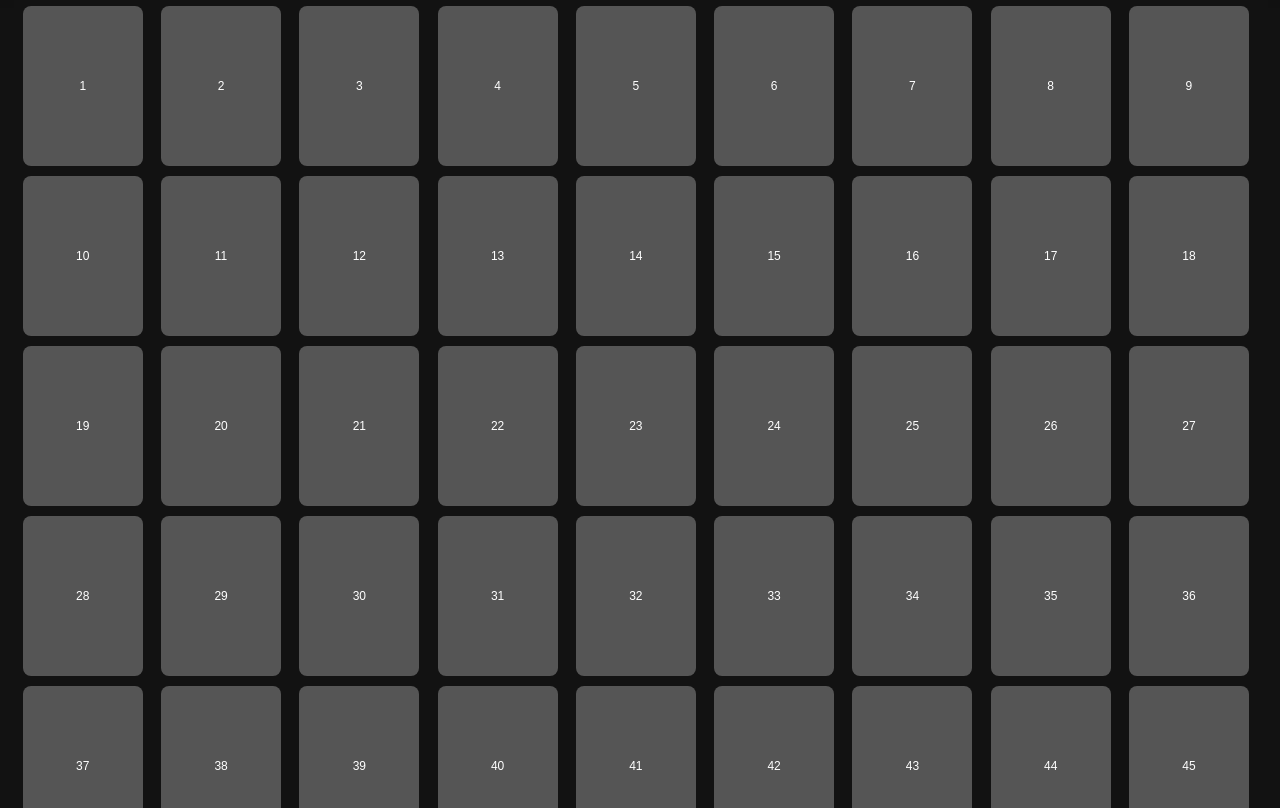
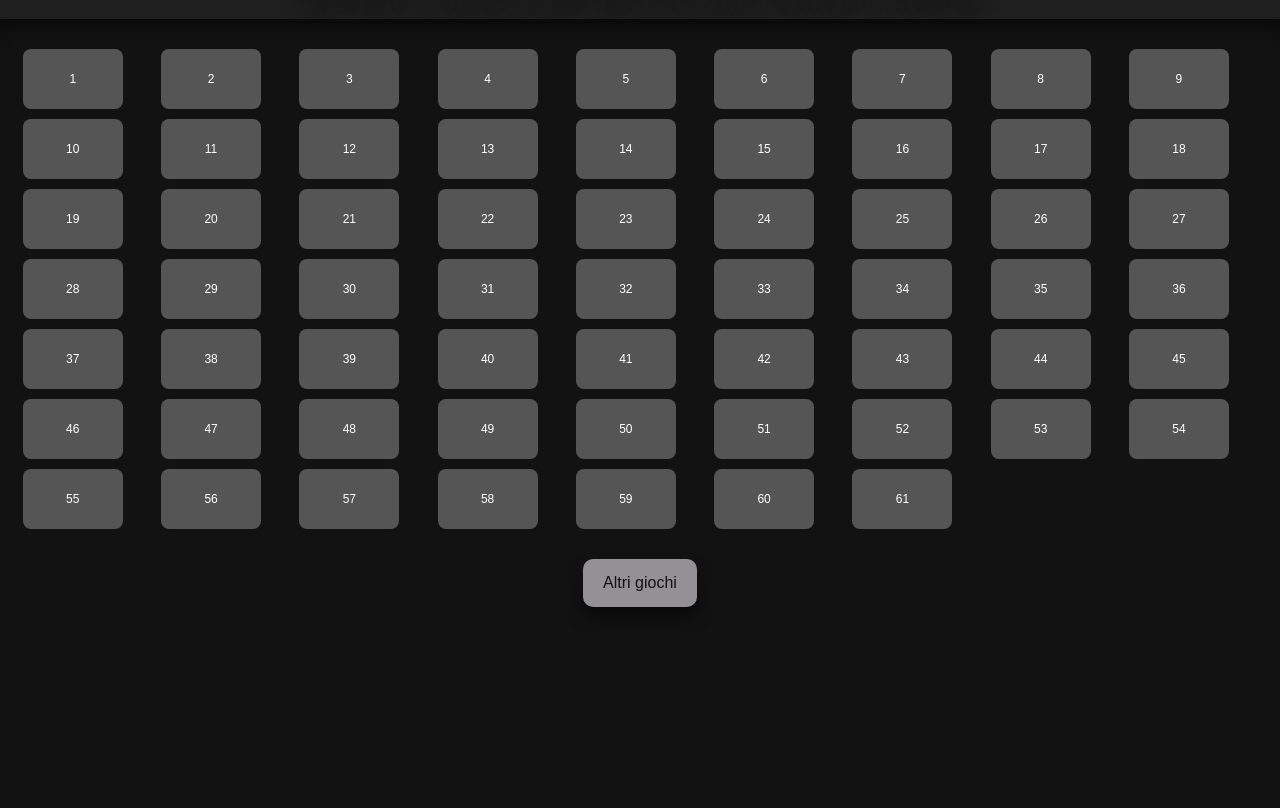
Before and after one commit to maxys2025/Hot-Secrets-V2, a plain HTML site: page index.html in a window 1280 px wide. Shown: the part 150-958 px from the top of the page. After the commit the page ends 800 px from the top, so only its background shows below. Drawn offline with Linux system fonts and the light colour scheme.

Commit message:
Update styles.css

```diff
--- a/styles.css
+++ b/styles.css
@@ -45,8 +45,8 @@ body {
 
 /* Tessera */
 .card {
-  width: 120px;
-  height: 160px;
+  width: 100px;
+  height: 60px;
   perspective: 1000px; /* Effetto 3D */
 }
 
```
